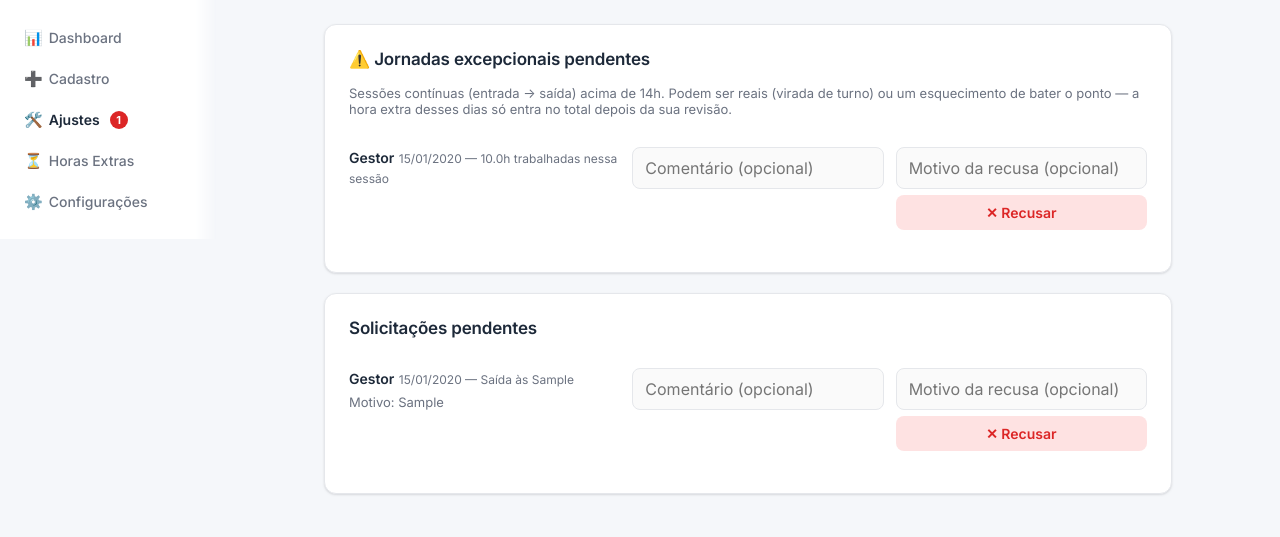
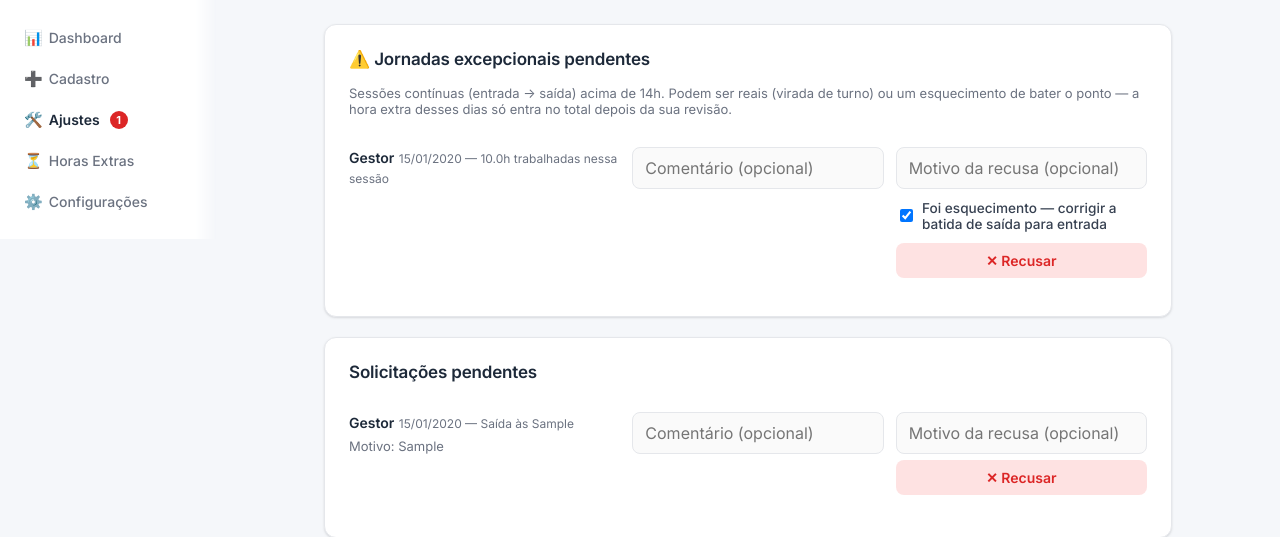
Before and after one commit to BLSalles/ponto-app, a Flask app: page /gestor/ajustes in a window 1280 px wide. Shown: the part 60-597 px from the top of the page. Run offline with Flask 3, Linux system fonts and the light colour scheme; the visitor is signed in with stand-in values (Sample User, id 1); tables that the repository leaves empty hold one stand-in row (values such as "Sample post"); grey boxes marked "Sample" are stand-in pictures.

Commit message:
Versão Final1

```diff
--- a/app.py
+++ b/app.py
@@ -156,6 +156,8 @@ class AprovacaoJornadaExcepcional(db.Model):
     criado_em = db.Column(db.DateTime, default=datetime.utcnow)
     respondido_em = db.Column(db.DateTime, nullable=True)
     resposta_gestor = db.Column(db.Text, nullable=True)
+    registro_entrada_id = db.Column(db.Integer, db.ForeignKey("registro_ponto.id"), nullable=True)
+    registro_saida_id = db.Column(db.Integer, db.ForeignKey("registro_ponto.id"), nullable=True)
 
     colaborador = db.relationship("Colaborador", backref="aprovacoes_jornada_excepcional")
 
@@ -472,6 +474,28 @@ def contar_registros_hoje(colaborador_id):
     return sum(1 for r in registros_recentes if para_brasilia(r.data_hora).date() == hoje)
 
 
+def determinar_proximo_tipo(colaborador_id):
+    """Decide se a PRÓXIMA batida desse colaborador é 'entrada' ou 'saida'.
+
+    Antes isso era decidido contando quantas batidas ele já tinha HOJE (par=entrada, ímpar=saída).
+    Isso quebra assim que uma sessão vira a noite: o contador reseta à meia-noite, então mesmo que
+    a última batida real (de madrugada) tenha sido uma "saida", o sistema via 1 batida "hoje" e
+    concluía (errado) que a próxima também seria "saida".
+
+    A regra certa não depende do dia: olha só o `tipo` da ÚLTIMA batida em qualquer dia. Se foi
+    "saida" (ou não há nenhuma batida ainda), a próxima é "entrada". Se foi "entrada", a próxima é
+    "saida" — não importa se isso aconteceu ontem, hoje, ou faz uma semana."""
+    ultimo = (
+        RegistroPonto.query
+        .filter_by(colaborador_id=colaborador_id)
+        .order_by(RegistroPonto.data_hora.desc())
+        .first()
+    )
+    if ultimo is None or (ultimo.tipo or "").lower() == "saida":
+        return "entrada"
+    return "saida"
+
+
 LIMITE_HORAS_EXCEPCIONAL = 14.0  # sessão contínua (entrada->saída) acima disso não vira hora extra sozinha; fica pendente de aprovação do gestor
 
 
@@ -491,8 +515,9 @@ def montar_resumo_diario(registros):
 
     registros_ordenados = sorted(registros, key=lambda r: r.data_hora)
 
-    por_dia = defaultdict(lambda: {"segundos": 0.0, "batidas": [], "incompleto": False, "excepcional": False})
+    por_dia = defaultdict(lambda: {"segundos": 0.0, "batidas": [], "incompleto": False, "excepcional": False, "excepcional_entrada_id": None, "excepcional_saida_id": None})
     entrada_aberta = None  # datetime local da entrada aguardando a saída correspondente
+    entrada_aberta_id = None  # id do RegistroPonto dessa entrada, pra poder corrigi-lo depois se preciso
 
     for r in registros_ordenados:
         dt_local = para_brasilia(r.data_hora)
@@ -504,6 +529,7 @@ def montar_resumo_diario(registros):
                 # entrada seguida de outra entrada, sem saída no meio: a anterior fica incompleta
                 por_dia[entrada_aberta.date()]["incompleto"] = True
             entrada_aberta = dt_local
+            entrada_aberta_id = r.id
         elif tipo == "saida":
             if entrada_aberta is not None:
                 segundos = (dt_local - entrada_aberta).total_seconds()
@@ -511,9 +537,15 @@ def montar_resumo_diario(registros):
                     por_dia[entrada_aberta.date()]["segundos"] += segundos
                     if segundos / 3600 > LIMITE_HORAS_EXCEPCIONAL:
                         por_dia[entrada_aberta.date()]["excepcional"] = True
+                        # guarda os dois registros que formaram essa sessão longa: se o gestor
+                        # recusar (era esquecimento, não virada real), é a batida de SAÍDA que
+                        # precisa virar ENTRADA (ver recusar_jornada_excepcional).
+                        por_dia[entrada_aberta.date()]["excepcional_entrada_id"] = entrada_aberta_id
+                        por_dia[entrada_aberta.date()]["excepcional_saida_id"] = r.id
                 else:
                     por_dia[entrada_aberta.date()]["incompleto"] = True
                 entrada_aberta = None
+                entrada_aberta_id = None
             else:
                 # saída sem entrada correspondente antes dela
                 por_dia[dt_local.date()]["incompleto"] = True
@@ -537,6 +569,8 @@ def montar_resumo_diario(registros):
             "total_horas_decimal": round(total_segundos / 3600, 2),
             "incompleto": info["incompleto"],
             "excepcional": info["excepcional"],
+            "excepcional_entrada_id": info["excepcional_entrada_id"],
+            "excepcional_saida_id": info["excepcional_saida_id"],
         })
     return resumo
 
@@ -598,6 +632,8 @@ def aplicar_status_excepcional(dia_resumo, colaborador_id):
             data_referencia=dia_resumo["data"],
             horas_total=dia_resumo["total_horas_decimal"],
             status="pendente",
+            registro_entrada_id=dia_resumo.get("excepcional_entrada_id"),
+            registro_saida_id=dia_resumo.get("excepcional_saida_id"),
         )
         db.session.add(aprovacao)
         db.session.commit()
@@ -707,11 +743,14 @@ def verificar_e_enviar_lembretes_push():
                 if not colaborador.push_subscriptions:
                     continue
 
-                count = contar_registros_hoje(colaborador.id)
+                # Mesma correção de determinar_proximo_tipo: não conta batidas "de hoje" (isso
+                # reseta à meia-noite), olha o tipo da última batida real do colaborador.
+                proximo_tipo = determinar_proximo_tipo(colaborador.id)
+                bateu_hoje = contar_registros_hoje(colaborador.id) > 0
                 pendencia = None
-                if count == 0 and agora_str >= config.horario_entrada:
+                if proximo_tipo == "entrada" and not bateu_hoje and agora_str >= config.horario_entrada:
                     pendencia = "entrada"
-                elif count % 2 == 1 and agora_str >= config.horario_saida:
+                elif proximo_tipo == "saida" and agora_str >= config.horario_saida:
                     pendencia = "saida"
 
                 if not pendencia:
@@ -928,7 +967,7 @@ def registrar_ponto():
     endereco = obter_endereco(latitude, longitude)
 
     registros_hoje_count = contar_registros_hoje(user.id)
-    tipo_registro = "entrada" if registros_hoje_count % 2 == 0 else "saida"
+    tipo_registro = determinar_proximo_tipo(user.id)
 
     registro = RegistroPonto(
         colaborador_id=user.id,
@@ -1709,9 +1748,25 @@ def recusar_jornada_excepcional(aprovacao_id):
     aprovacao.status = "recusado"
     aprovacao.respondido_em = datetime.utcnow()
     aprovacao.resposta_gestor = request.form.get("resposta", "").strip()
+
+    # Recusar aqui normalmente significa "isso não foi uma virada de turno real, foi um
+    # esquecimento de bater a saída". Nesse caso, a batida que HOJE está marcada como "saida"
+    # (porque fechou a sessão gigante) na verdade era a entrada normal do dia seguinte — o
+    # colaborador só chegou pro trabalho e bateu o ponto, e o sistema confundiu isso com o
+    # fechamento de um turno de madrugada. Corrigimos o tipo dela pra "entrada", que é o que
+    # realmente aconteceu. A entrada original (do dia anterior) continua sem saída registrada —
+    # isso fica sinalizado como "incompleto" e precisa de uma SolicitacaoAjuste normal pra
+    # preencher o horário real em que a pessoa foi embora naquele dia.
+    corrigir = request.form.get("corrigir_saida_para_entrada", "0") == "1"
+    if corrigir and aprovacao.registro_saida_id:
+        registro_saida = RegistroPonto.query.get(aprovacao.registro_saida_id)
+        if registro_saida is not None and (registro_saida.tipo or "").lower() == "saida":
+            registro_saida.tipo = "entrada"
+            registro_saida.origem = "ajuste_manual"
+
     db.session.commit()
 
-    flash(f"Jornada excepcional de {aprovacao.colaborador.nome} em {aprovacao.data_referencia.strftime('%d/%m/%Y')} recusada — nenhuma hora extra será computada; peça ao colaborador para solicitar o ajuste correto do ponto.")
+    flash(f"Jornada excepcional de {aprovacao.colaborador.nome} em {aprovacao.data_referencia.strftime('%d/%m/%Y')} recusada — nenhuma hora extra será computada. A batida que fechava a sessão foi corrigida para 'entrada'; falta um ajuste manual com o horário real de saída do dia {aprovacao.data_referencia.strftime('%d/%m/%Y')}.")
     return redirect(url_for("gestor_ajustes"))
 
 
--- a/templates/gestor_ajustes.html
+++ b/templates/gestor_ajustes.html
@@ -29,6 +29,10 @@
       </form>
       <form method="POST" action="{{ url_for('recusar_jornada_excepcional', aprovacao_id=a.id) }}" class="ajuste-form">
         <input type="text" name="resposta" placeholder="Motivo da recusa (opcional)">
+        <label style="display:flex; align-items:center; gap:.4rem; font-size:.85rem; margin: .3rem 0;">
+          <input type="checkbox" name="corrigir_saida_para_entrada" value="1" checked>
+          Foi esquecimento — corrigir a batida de saída para entrada
+        </label>
         <div class="ajuste-botoes">
           <button type="submit" class="btn-secundario btn-recusar">✕ Recusar</button>
         </div>
```
